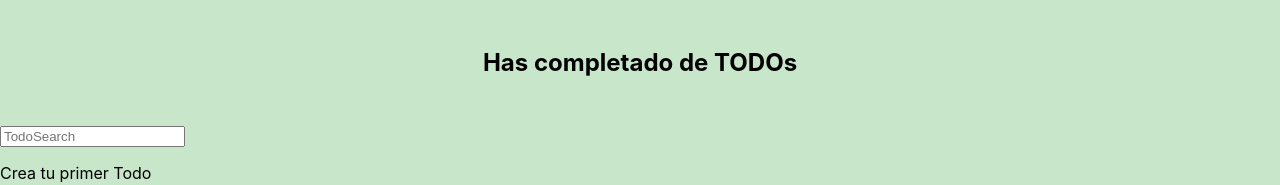
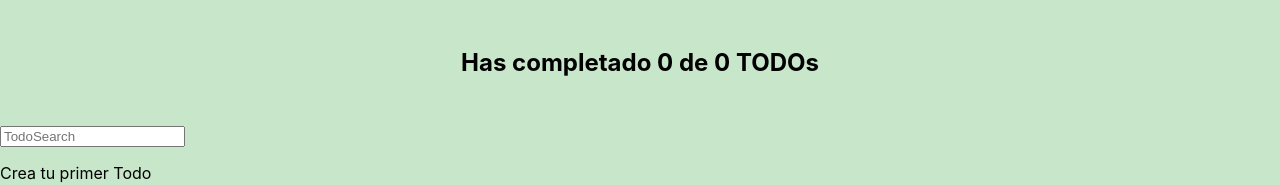
Before and after one commit to Facuzogbe/project-react, a React (Create React App) app: page / in a window 1280 px wide. Shown: the top 185 px of the page. Built offline with nearby package versions, Linux system fonts and the light colour scheme.

Commit message:
config props and refactor in TodoCounter, TodoSearch and AppUI

```diff
--- a/src/components/TodoCounter/TodoCounter.js
+++ b/src/components/TodoCounter/TodoCounter.js
@@ -1,10 +1,12 @@
 import React from 'react';
 import  './TodoCounter.css';
+import {TodoContext} from '../TodoContext';
 
-function TodoCounter({total, completed}) {
+function TodoCounter() {
+const {totalTodos, completedTodos} = React.useContext(TodoContext);
+
     return (
-        <h2 className='TodoCounter'>Has completado {completed} de {total} TODOs</h2>
-
+        <h2 className='TodoCounter'>Has completado {completedTodos} de {totalTodos} TODOs</h2>
     );
 }
 
--- a/src/components/TodoSearch/TodoSearch.js
+++ b/src/components/TodoSearch/TodoSearch.js
@@ -1,8 +1,10 @@
 import React from 'react';
 import './TodoSearch.css';
+import {TodoContext} from '../TodoContext';
 
 
-function TodoSearch({searchValue, setSearchValue}) {
+function TodoSearch() {
+     const { searchValue, setSearchValue } = React.useContext(TodoContext)
      const onSearchValueChange = (event) => {
         console.log(event.target.value);
          setSearchValue(event.target.value);
--- a/src/pages/AppUI.js
+++ b/src/pages/AppUI.js
@@ -7,18 +7,22 @@
 import { CreateTodoButton } from "../components/CreateTodoButton/CreateTodoButton";
 
 function AppUI() {
+  const {
+    error,
+    loading,
+    searchedTodos,
+    completeTodo,
+    deleteTodo
+  } = React.useContext(TodoContext);
+
   return (
     <React.Fragment>
       <TodoCounter />
       <TodoSearch />
-
-      <TodoContext.Consumer>
-        {({ error, loading, searchedTodos, completeTodo, deleteTodo }) => (
           <TodoList>
             {error && <p>Desesperate, hubo un error...</p>}
             {loading && <p>estamos cargando, no desesperes...</p>}
             {!loading && !searchedTodos.length && <p>Crea tu primer Todo</p>}
-
             {searchedTodos.map((todo) => (
               <TodoItem
                 key={todo.text}
@@ -29,9 +33,6 @@
               />
             ))}
           </TodoList>
-        )}
-      </TodoContext.Consumer>
-
       <CreateTodoButton />
     </React.Fragment>
   );
```
